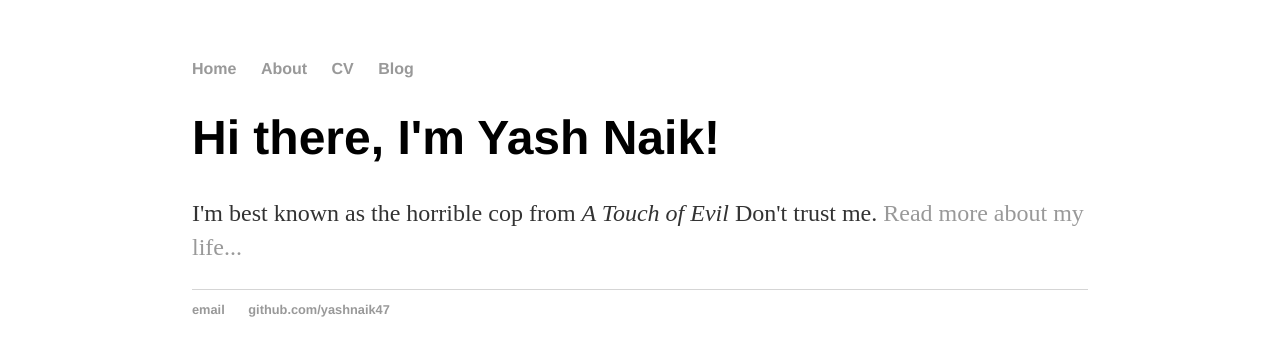
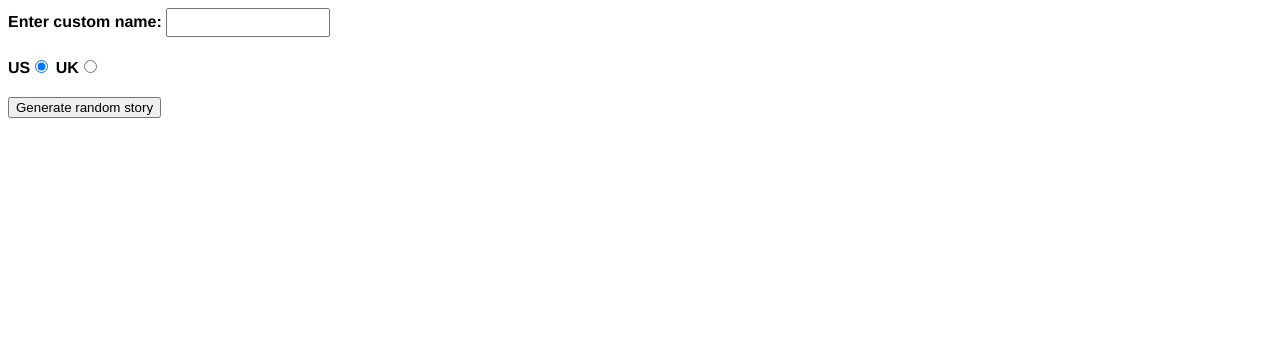
Before and after one commit to yashnaik47/yashnaik.github.io, a Jekyll site: the page index.html, which Jekyll copies as it is, in a window 1280 px wide. Shown: the top 356 px of the page. Built offline with Jekyll 4.4.1, drawn with Linux system fonts in a browser that asks for light colours.

Commit message:
index file for main.js
index file for main.js

```diff
--- a/index.html
+++ b/index.html
@@ -1,8 +1,52 @@
----
-layout: default
-title: Yash Naik, Horrible Cop
----
-<div class="blurb">
-	<h1>Hi there, I'm Yash Naik!</h1>
-	<p>I'm best known as the horrible cop from <em>A Touch of Evil</em> Don't trust me. <a href="/about">Read more about my life...</a></p>
-</div><!-- /.blurb -->
+<!DOCTYPE html>
+<html>
+  <head>
+    <meta charset="utf-8">
+    <meta http-equiv="X-UA-Compatible" content="IE=edge,chrome=1">
+    <meta name="viewport" content="width=device-width">
+
+    <title>Silly story generator</title>
+
+    <style>
+    body {
+      font-family: helvetica, sans-serif;
+      width: 350px;
+    }
+    label {
+      font-weight: bold;
+    }
+    div {
+      padding-bottom: 20px;
+    }
+    input[type="text"] {
+      padding: 5px;
+      width: 150px;
+    }
+    p {
+      background: #FFC125;
+      color: #5E2612;
+      padding: 10px;
+      visibility: hidden;
+    }
+    </style>
+  </head>
+
+  <body>
+    <div>
+      <label for="customname">Enter custom name:</label>
+      <input id="customname" type="text" placeholder="">
+    </div>
+    <div>
+      <label for="us">US</label><input id="us" type="radio" name="ukus" value="us" checked>
+      <label for="uk">UK</label><input id="uk" type="radio" name="ukus" value="uk">
+    </div>
+    <div>
+      <button class="randomize">Generate random story</button>
+    </div>
+    <!-- Thanks a lot to Willy Aguirre for his help with the code for this assessment -->
+    <p class="story"></p>
+
+
+    <script type="text/javascript" src="main.js"></script>
+  </body>
+</html>
```
